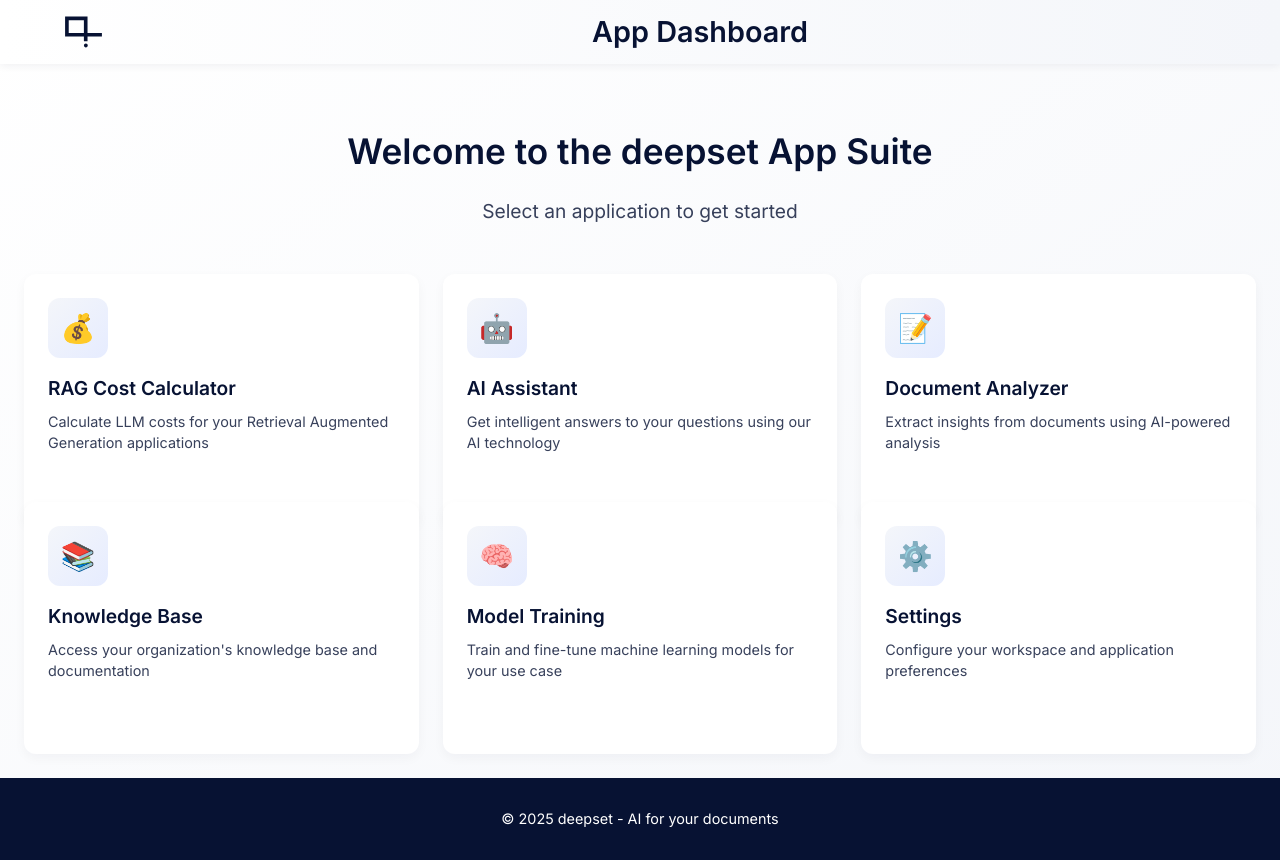
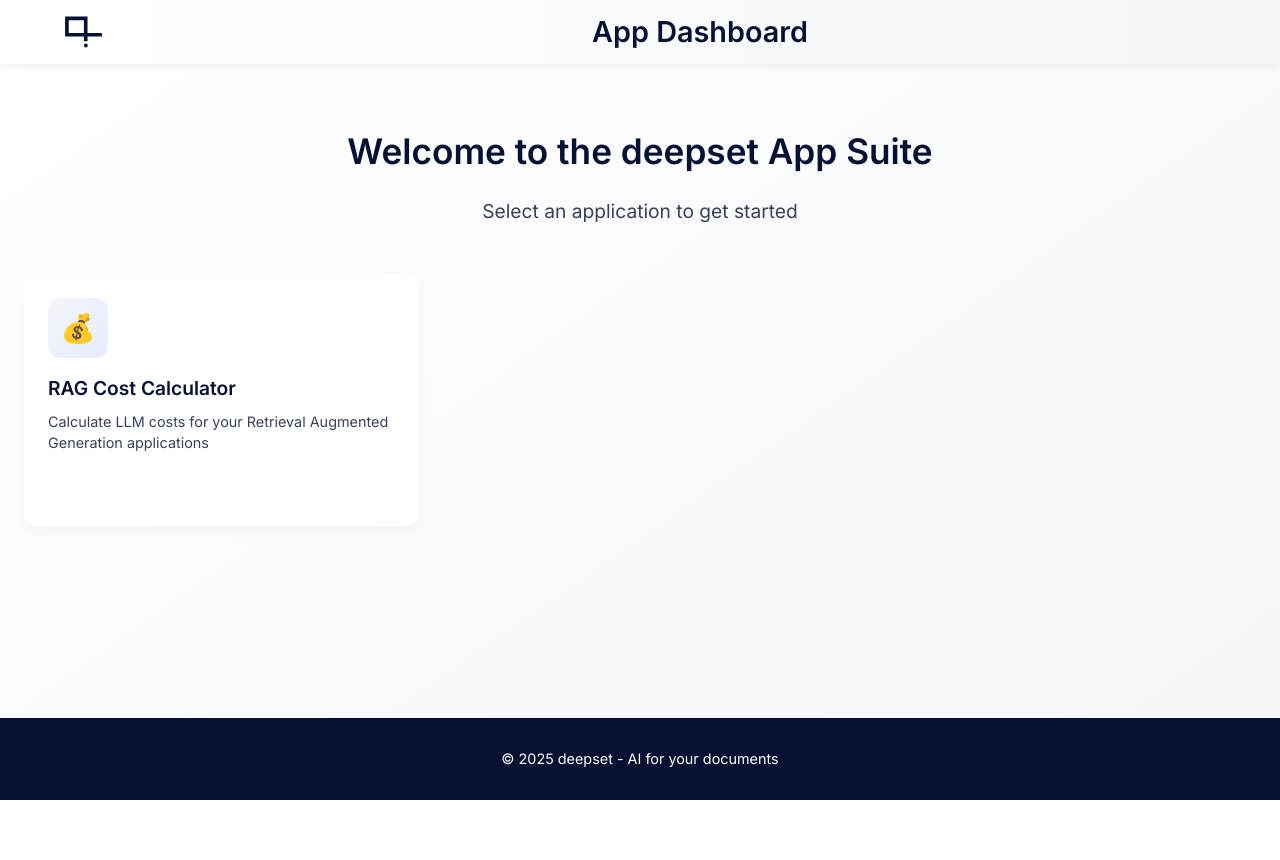
Before and after one commit to mathislucka/deepset-webinar-ui, a React (Vite) app: page / in a window 1280 px wide. After the commit the page ends 800 px from the top, so only its background shows below. Built offline with nearby package versions, Linux system fonts and the light colour scheme; the HTML template or start-up script is replaced by a standard one.

Commit message:
refactor: remove mock app cards and keep only the RAG calculator as the first real app

```diff
--- a/src/components/Dashboard.jsx
+++ b/src/components/Dashboard.jsx
@@ -11,37 +11,8 @@
     title: 'RAG Cost Calculator',
     description: 'Calculate LLM costs for your Retrieval Augmented Generation applications',
     icon: <span className="app-icon">💰</span>
-  },
-  {
-    id: 'app2',
-    title: 'AI Assistant',
-    description: 'Get intelligent answers to your questions using our AI technology',
-    icon: <span className="app-icon">🤖</span>
-  },
-  {
-    id: 'app3',
-    title: 'Document Analyzer',
-    description: 'Extract insights from documents using AI-powered analysis',
-    icon: <span className="app-icon">📝</span>
-  },
-  {
-    id: 'app4',
-    title: 'Knowledge Base',
-    description: 'Access your organization\'s knowledge base and documentation',
-    icon: <span className="app-icon">📚</span>
-  },
-  {
-    id: 'app5',
-    title: 'Model Training',
-    description: 'Train and fine-tune machine learning models for your use case',
-    icon: <span className="app-icon">🧠</span>
-  },
-  {
-    id: 'app6',
-    title: 'Settings',
-    description: 'Configure your workspace and application preferences',
-    icon: <span className="app-icon">⚙️</span>
   }
+  // Future apps will be added here
 ];
 
 const Dashboard = () => {
```
